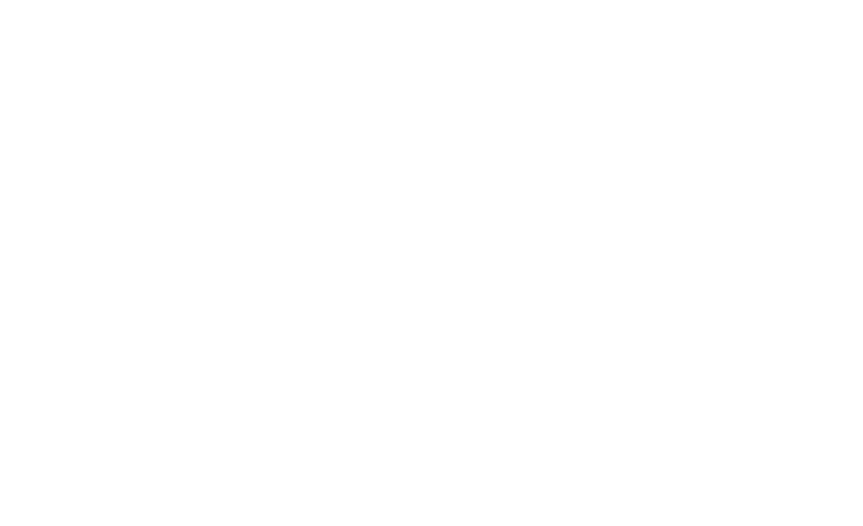
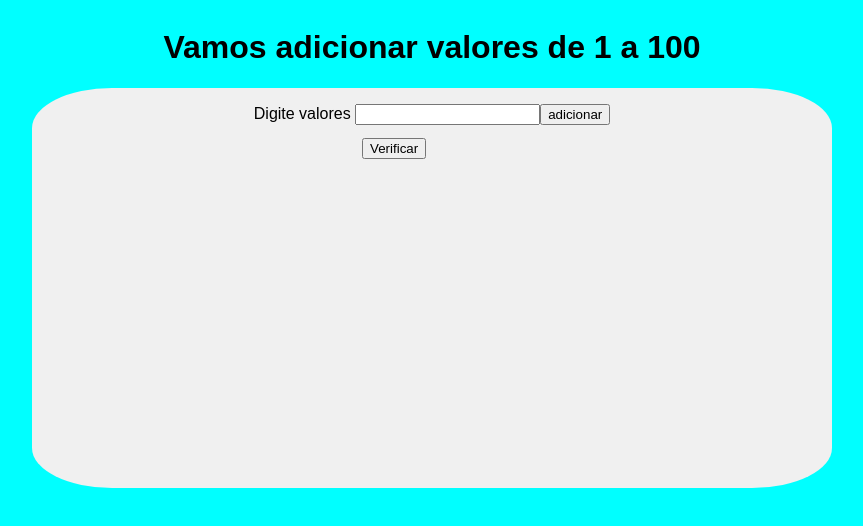
Before and after one commit to JoaoVitorPedroza/indentificando-valores, a plain HTML site: page index.html in a window 1280 px wide. Shown: the whole page, without its empty margins (208-1071 px from the left). Drawn offline with Linux system fonts and the light colour scheme.

Commit message:
dados validos

```diff
--- a/display.js
+++ b/display.js
@@ -0,0 +1,26 @@
+let lista = [];
+
+function adicionar() {
+    let valores = document.getElementById("entrada").value;
+    if (valores === "") {
+        window.alert("Digite algo");
+    } else {
+        valores = Number(valores);
+        if (isNaN(valores)) {
+            window.alert("Digite um número");
+        } else if (valores < 1) {
+            window.alert("Digite um número maior que 0");
+        } else if (valores > 100) {
+            window.alert("Digite um número menor que 100");
+        } else {
+            lista.push(valores);
+            document.getElementById("entrada").value = "";
+        }
+    }
+}
+
+function mostrar() {
+    lista.sort((a, b) => a - b);
+    var verificar = document.getElementById("verificar");
+    verificar.innerHTML = lista.join(", ");
+}
--- a/index.html
+++ b/index.html
@@ -3,10 +3,21 @@
 <head>
     <meta charset="UTF-8">
     <meta name="viewport" content="width=device-width, initial-scale=1.0">
-    <title>identificando valores
-    </title>
+    <link rel="stylesheet" href="stilo.css">
+    <title>identificando valores</title>
 </head>
 <body>
-
+    <head><h1>Vamos adicionar valores de 1 a 100</h1></head>
+    <section>
+        <div class="container">
+            <p>Digite valores <input type="number" id="entrada"></p>
+            <p><button id="botao" onclick="adicionar()">adicionar</button></p>
+            <br>
+            <br>
+            <button class="resultado" id="verificar" type="button" onclick="mostrar()">Verificar</button>
+        </div>
+    </section>
+    <footer></footer>
+    <script src="display.js"></script>
 </body>
 </html>
--- a/stilo.css
+++ b/stilo.css
@@ -0,0 +1,24 @@
+body{
+    background-color: aqua;
+    font-family: Arial, sans-serif;
+    color: black;
+    display: flex;
+    justify-content: center;
+    flex-direction: column;
+    align-items: center;
+}
+.container{
+    width: 800px;
+    height: 400px;
+    background-color: #f0f0f0;
+    font-family: Arial, sans-serif;
+    color: black;
+    border-radius:10%;
+    display: flex;
+    justify-content: center;
+}
+.resultado{
+   position: absolute;
+   margin-top: 50px;
+   left: 570px ;
+}
```
